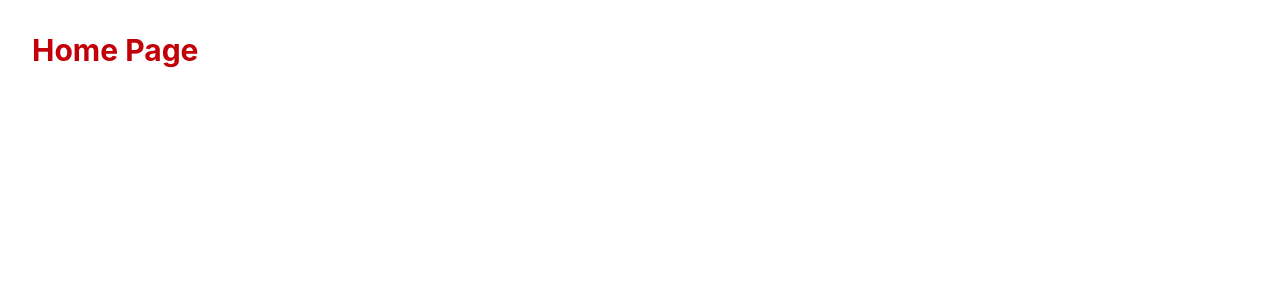
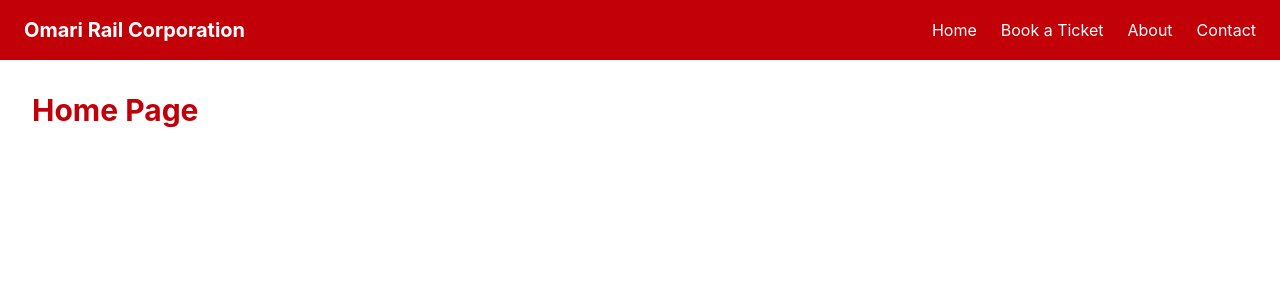
Before and after one commit to ATHMAN-RLD/omari-rail-corporation, a React app in the folder frontend/: page / in a window 1280 px wide. Shown: the top 300 px of the page. Built offline with nearby package versions, Linux system fonts and the light colour scheme; the HTML template or start-up script is replaced by a standard one.

Commit message:
Add Navbar component with React Router navigation

```diff
--- a/frontend/src/App.jsx
+++ b/frontend/src/App.jsx
@@ -1,4 +1,5 @@
 import { BrowserRouter, Routes, Route } from 'react-router-dom';
+import Navbar from './components/Navbar';
 import Home from './pages/Home';
 import Booking from './pages/Booking';
 import Confirmation from './pages/Confirmation';
@@ -8,6 +9,7 @@ import Contact from './pages/Contact';
 function App() {
   return (
     <BrowserRouter>
+      <Navbar />
       <Routes>
         <Route path="/" element={<Home />} />
         <Route path="/booking" element={<Booking />} />
--- /dev/null
+++ b/frontend/src/components/Navbar.jsx
@@ -0,0 +1,17 @@
+import { Link } from 'react-router-dom';
+
+function Navbar() {
+  return (
+    <nav className="bg-red-700 text-white px-6 py-4 flex justify-between items-center">
+      <span className="font-bold text-xl">Omari Rail Corporation</span>
+      <div className="flex gap-6">
+        <Link to="/" className="hover:text-red-200">Home</Link>
+        <Link to="/booking" className="hover:text-red-200">Book a Ticket</Link>
+        <Link to="/about" className="hover:text-red-200">About</Link>
+        <Link to="/contact" className="hover:text-red-200">Contact</Link>
+      </div>
+    </nav>
+  );
+}
+
+export default Navbar;
```
